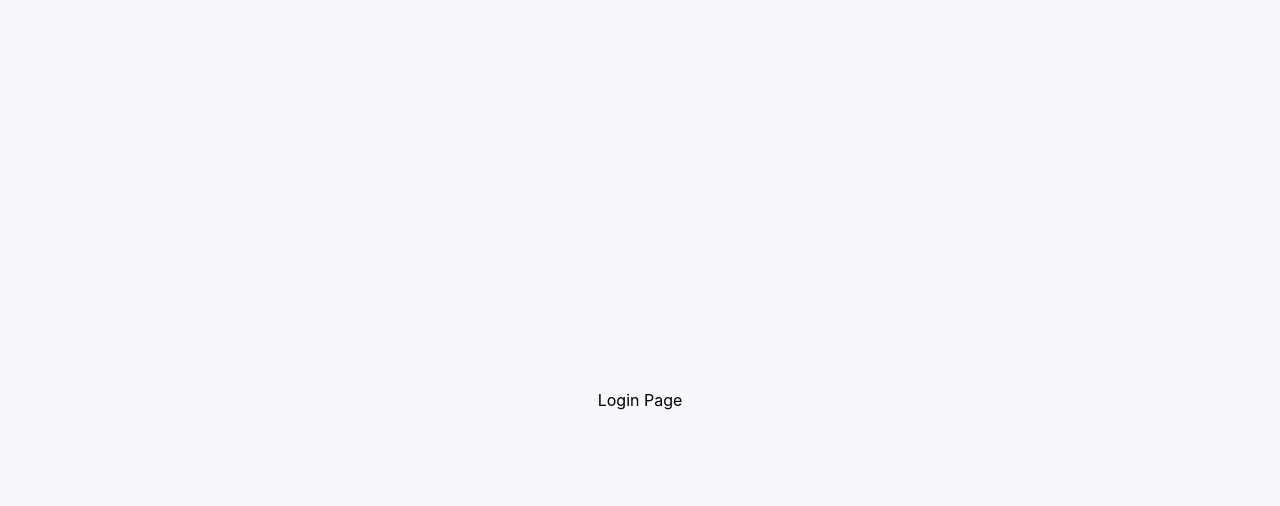
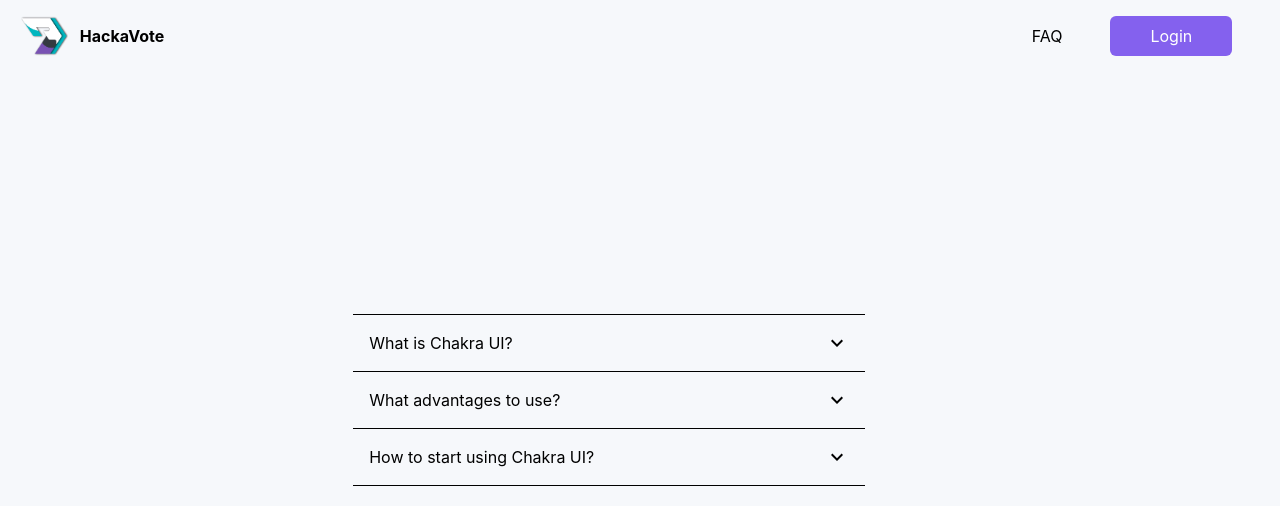
Before and after one commit to os-hi/hackathon-voting-system-frontend, a React (Vite) app: page /faq in a window 1280 px wide. Before the commit this address led to /login. Shown: the top 506 px of the page. Built offline with nearby package versions, Linux system fonts and the light colour scheme.

Commit message:
feat: #10 Faq page has been added and the routing for Faq is working for now.

```diff
--- a/package.json
+++ b/package.json
@@ -10,6 +10,7 @@
     "preview": "vite preview"
   },
   "dependencies": {
+    "@chakra-ui/icons": "^2.1.1",
     "@chakra-ui/react": "^2.8.1",
     "@emotion/react": "^11.11.1",
     "@emotion/styled": "^11.11.0",
--- a/src/App.tsx
+++ b/src/App.tsx
@@ -1,10 +1,12 @@
 import { lazy, Suspense } from 'react';
 import { Routes, Route, Navigate } from 'react-router-dom';
+
 
 const Login = lazy(() => import('./pages/Login'));
 const Register = lazy(() => import('./pages/Register'));
 const NotFound = lazy(() => import('./pages/NotFound'));
 const Home = lazy(() => import('./pages/Home'));
+const Faq = lazy(() => import('./pages/Faq'));
 
 export default function App() {
   return (
@@ -49,6 +51,14 @@ export default function App() {
           path="*"
           element={<NotFound />}
         />
+         <Route
+              path="/faq"
+                element={
+                <Suspense fallback={<h1>Loading ...</h1>}>
+                 <Faq />
+                  </Suspense>
+                  }
+                />
       </Routes>
     </main>
   );
--- /dev/null
+++ b/src/pages/Faq/index.tsx
@@ -0,0 +1,80 @@
+import NavBar from '../../components/NavBar';
+import { Card,Accordion,AccordionItem,AccordionButton,AccordionPanel,Flex,useColorModeValue,Text,Container} from '@chakra-ui/react'
+import { ChevronDownIcon } from '@chakra-ui/icons'
+import { Link } from 'react-router-dom';
+
+
+
+function Faq() {
+    return(
+       <>
+       <NavBar/>
+        <main className="flex">
+         <Flex
+               minH={'100vh'}
+               minW={'100vh'}
+               align={'center'}
+               justify={'center'}
+               bg={useColorModeValue('gray.50', 'gray.800')}>
+               <Container>
+                 <Accordion allowMultiple width="100%" maxW="lg" rounded="lg">
+                   <AccordionItem>
+                     <AccordionButton
+                       display="flex"
+                       alignItems="center"
+                       justifyContent="space-between"
+                       p={4}>
+                       <Text fontSize="md">What is Chakra UI?</Text>
+                       <ChevronDownIcon fontSize="24px" />
+                     </AccordionButton>
+                     <AccordionPanel pb={4}>
+                       <Text color="gray.600">
+                         Chakra UI is a simple and modular component library that gives developers
+                         the building blocks they need to create web applications.
+                       </Text>
+                     </AccordionPanel>
+                   </AccordionItem>
+                   <AccordionItem>
+                     <AccordionButton
+                       display="flex"
+                       alignItems="center"
+                       justifyContent="space-between"
+                       p={4}>
+                       <Text fontSize="md">What advantages to use?</Text>
+                       <ChevronDownIcon fontSize="24px" />
+                     </AccordionButton>
+                     <AccordionPanel pb={4}>
+                       <Text color="gray.600">
+                         Chakra UI offers a variety of advantages including ease of use,
+                         accessibility, and customization options. It also provides a comprehensive
+                         set of UI components and is fully compatible with React.
+                       </Text>
+                     </AccordionPanel>
+                   </AccordionItem>
+                   <AccordionItem>
+                     <AccordionButton
+                       display="flex"
+                       alignItems="center"
+                       justifyContent="space-between"
+                       p={4}>
+                       <Text fontSize="md">How to start using Chakra UI?</Text>
+                       <ChevronDownIcon fontSize="24px" />
+                     </AccordionButton>
+                     <AccordionPanel pb={4}>
+                       <Text color="gray.600">
+                         To get started with Chakra UI, you can install it via npm or yarn, and
+                         then import the components you need in your project. The Chakra UI
+                         documentation is also a great resource for getting started and learning
+                         more about the library.
+                       </Text>
+                     </AccordionPanel>
+                   </AccordionItem>
+                 </Accordion>
+               </Container>
+             </Flex>
+              </main>
+             </>
+    )
+}
+
+export default Faq
```
